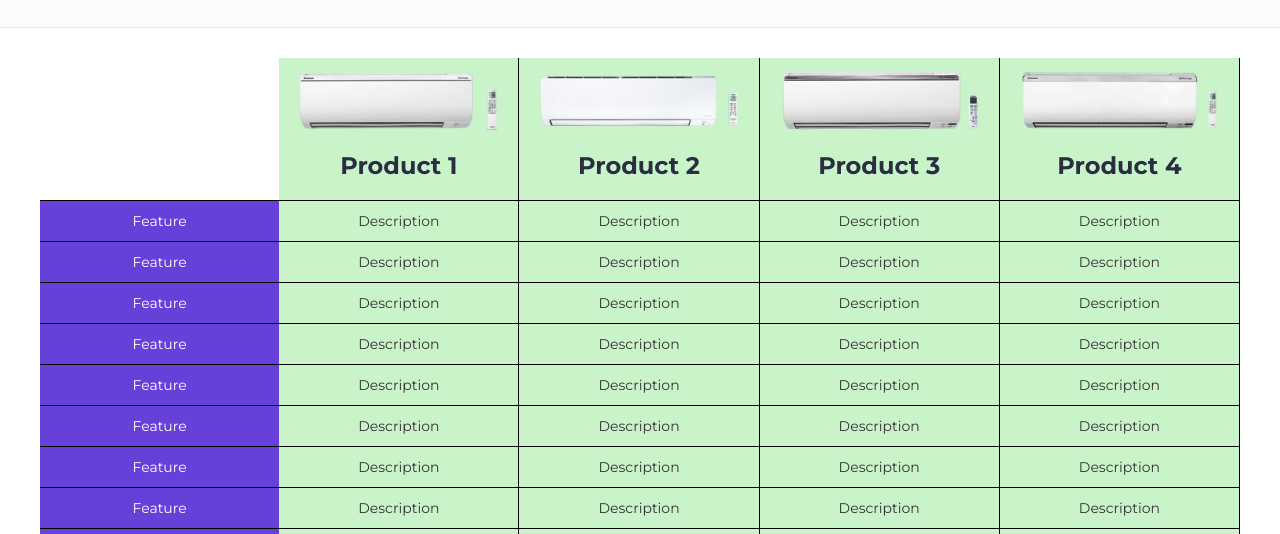
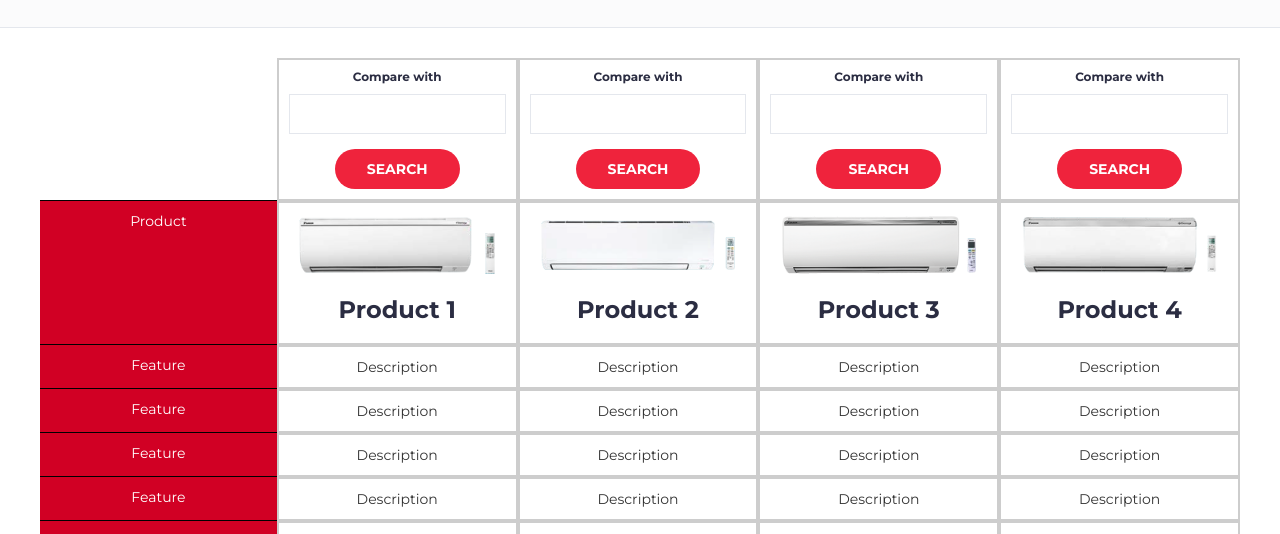
Before and after one commit to Piyushp4/Electronic-web, a plain HTML site: page compare.html in a window 1280 px wide. Shown: the part 266-800 px from the top of the page. Drawn offline with Linux system fonts and the light colour scheme.

Commit message:
Comparision page styling and adding compare input and search box

```diff
--- a/compare.html
+++ b/compare.html
@@ -1,6 +1,7 @@
 <!DOCTYPE html>
 <html lang="en">
-	<head>
+
+<head>
 	<meta charset="utf-8">
 	<meta http-equiv="X-UA-Compatible" content="IE=edge">
 	<meta name="viewport" content="width=device-width, initial-scale=1">
@@ -198,13 +199,52 @@
 			<!-- row -->
 			<div class="row">
 				<div class="comparisontable">
-
 					<ul class="row">
 						<li class="legend"></li>
-						<li><img src="img/AC1.png" class="img-responsive img-fit"/><br /><h3>Product 1</h3></li>
-						<li><img src="img/AC2.png" class="img-responsive img-fit" /><br /><h3>Product 2</h3></li>
-						<li><img src="img/AC3.png" class="img-responsive img-fit" /><br /><h3>Product 3</h3></li>
-						<li><img src="img/AC4.png" class="img-responsive img-fit" /><br /><h3>Product 4</h3></li>
+						<li>
+							<h6>Compare with</h6>
+							<div class="form-group">
+								<input type="text" class="input">
+							</div>
+							<button class="add-to-cart-btn"><i class="fa fa-shopping-cart"></i> search</button>
+						</li>
+						<li>
+							<h6>Compare with</h6>
+							<div class="form-group">
+								<input type="text" class="input">
+							</div>
+							<button class="add-to-cart-btn"><i class="fa fa-shopping-cart"></i> search</button>
+						</li>
+						<li>
+							<h6>Compare with</h6>
+							<div class="form-group">
+								<input type="text" class="input">
+							</div>
+							<button class="add-to-cart-btn"><i class="fa fa-shopping-cart"></i> search</button>
+						</li>
+						<li>
+							<h6>Compare with</h6>
+							<div class="form-group">
+								<input type="text" class="input">
+							</div>
+							<button class="add-to-cart-btn"><i class="fa fa-shopping-cart"></i> search</button>
+						</li>
+
+					</ul>
+					<ul class="row">
+						<li class="legend">Product</li>
+						<li><img src="img/AC1.png" class="img-responsive img-fit" /><br />
+							<h3>Product 1</h3>
+						</li>
+						<li><img src="img/AC2.png" class="img-responsive img-fit" /><br />
+							<h3>Product 2</h3>
+						</li>
+						<li><img src="img/AC3.png" class="img-responsive img-fit" /><br />
+							<h3>Product 3</h3>
+						</li>
+						<li><img src="img/AC4.png" class="img-responsive img-fit" /><br />
+							<h3>Product 4</h3>
+						</li>
 					</ul>
 
 					<ul class="row">
@@ -289,10 +329,14 @@
 
 					<ul class="row">
 						<li class="legend"></li>
-						<li><button class="add-to-cart-btn"><i class="fa fa-shopping-cart"></i> add to cart</button></li>
-						<li><button class="add-to-cart-btn"><i class="fa fa-shopping-cart"></i> add to cart</button></li>
-						<li><button class="add-to-cart-btn"><i class="fa fa-shopping-cart"></i> add to cart</button></li>
-						<li><button class="add-to-cart-btn"><i class="fa fa-shopping-cart"></i> add to cart</button></li>
+						<li><button class="add-to-cart-btn"><i class="fa fa-shopping-cart"></i> add to cart</button>
+						</li>
+						<li><button class="add-to-cart-btn"><i class="fa fa-shopping-cart"></i> add to cart</button>
+						</li>
+						<li><button class="add-to-cart-btn"><i class="fa fa-shopping-cart"></i> add to cart</button>
+						</li>
+						<li><button class="add-to-cart-btn"><i class="fa fa-shopping-cart"></i> add to cart</button>
+						</li>
 					</ul>
 
 				</div>
@@ -317,7 +361,8 @@
 							<h3 class="footer-title">About Us</h3>
 							<h2>Babaji Refrigeration Works</h2>
 							<ul class="footer-links">
-								<li><a href="#"><i class="fa fa-map-marker"></i>Shop Number-B 125, Main Road, Ramesh Nagar, Delhi - 110015, Near Metro Station Ramesh Nagar</a></li>
+								<li><a href="#"><i class="fa fa-map-marker"></i>Shop Number-B 125, Main Road, Ramesh
+										Nagar, Delhi - 110015, Near Metro Station Ramesh Nagar</a></li>
 								<li><a href="#"><i class="fa fa-phone"></i>+91-8285823606</a></li>
 								<li><a href="#"><i class="fa fa-envelope-o"></i>email@email.com</a></li>
 							</ul>
@@ -367,4 +412,6 @@
 	<script src="js/jquery.zoom.min.js"></script>
 	<script src="js/main.js"></script>
 
-</body></html>
+</body>
+
+</html>
--- a/css/style.css
+++ b/css/style.css
@@ -2310,17 +2310,16 @@ div.comparisontable ul.row {
 }
 
 div.comparisontable ul.row li {
-	background: #c9f4ca;
+	background: white;
 	flex: 1;
 	padding: 10px;
-	border-bottom: 0.5px solid black;
-	border-right: 0.5px solid black;
+	border: 2px solid #bbbb;
 	text-align: center;
 }
 
 /* the legend column (first li within each row) */
 div.comparisontable ul.row li.legend {
-	background: #6640d8;
+	background: #D10024;
 	color: white;
 	border: none;
 	width: 200px;
```
